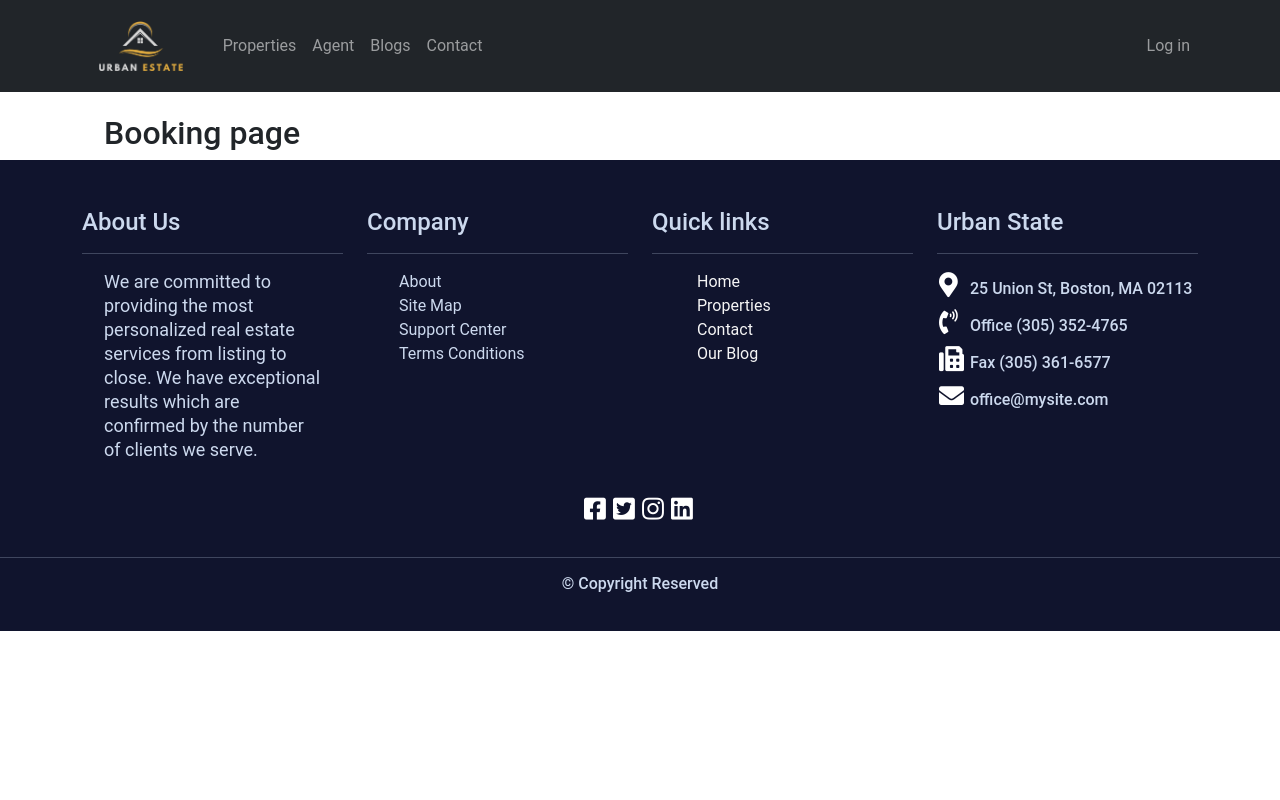
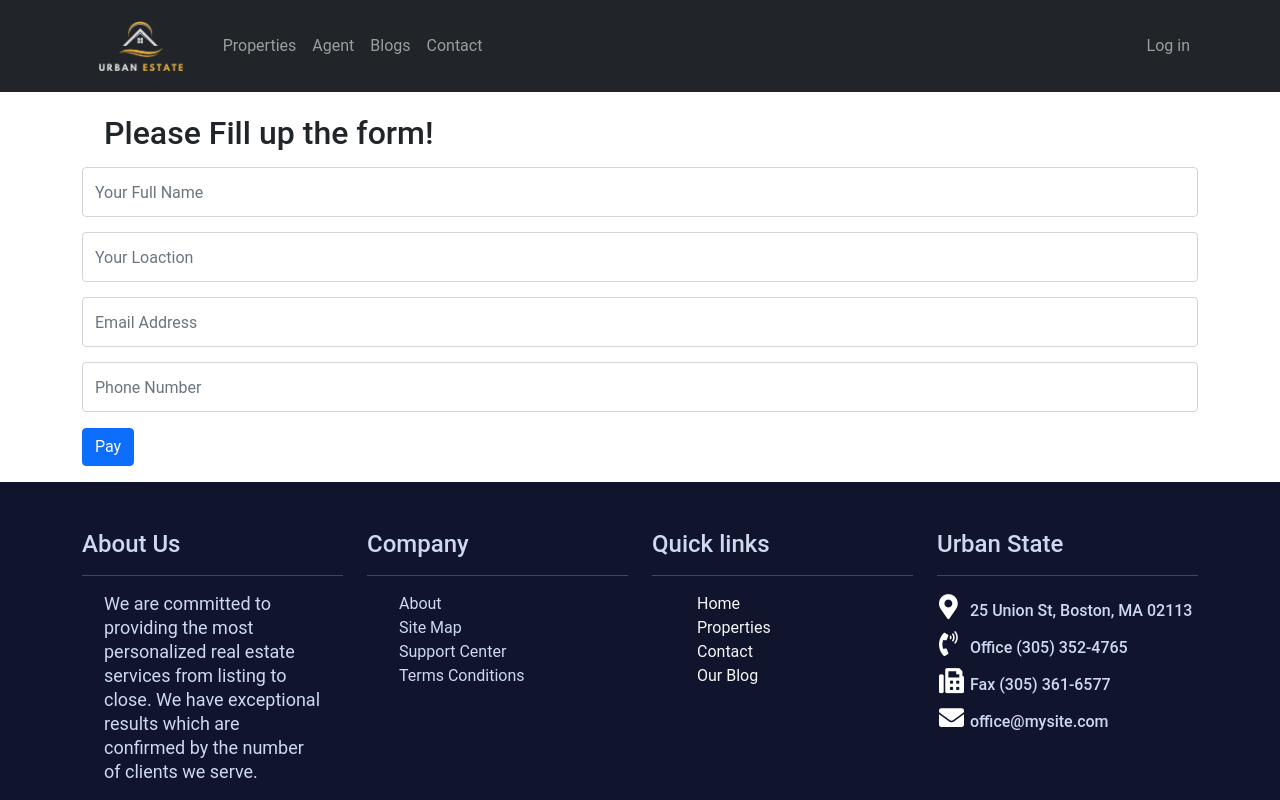
Before and after one commit to webdmamun/client-side-realState, a React (Create React App) app: page /booking in a window 1280 px wide. Shown: the top 800 px of the page. Built offline with nearby package versions, Linux system fonts and the light colour scheme; no server answers.

Commit message:
[booking-form]

```diff
--- a/src/Pages/Booking/Booking.js
+++ b/src/Pages/Booking/Booking.js
@@ -1,10 +1,45 @@
 import React from "react";
 import { Container } from "react-bootstrap";
+import { useForm } from "react-hook-form";
 
 const Booking = () => {
+  const { register, handleSubmit, reset } = useForm();
+  const onSubmit = (data) => {
+    console.log(data);
+    reset();
+  };
   return (
     <Container>
-      <h2>Booking page </h2>
+      <h2>Please Fill up the form!</h2>
+      <form onSubmit={handleSubmit(onSubmit)}>
+        <input
+          type="text"
+          className="form-control"
+          placeholder="Your Full Name"
+          {...register("full-name")}
+        />
+        <input
+          type="text"
+          className="form-control"
+          placeholder="Your Loaction"
+          {...register("location")}
+        />
+        <input
+          type="email"
+          className="form-control"
+          placeholder="Email Address"
+          {...register("email")}
+        />
+        <input
+          type="number"
+          className="form-control"
+          placeholder="Phone Number"
+          {...register("phone")}
+        />
+        <button type="submit" className=" my-3 btn btn-primary">
+          Pay
+        </button>
+      </form>
     </Container>
   );
 };
--- a/src/Pages/Properties/Property/Property.js
+++ b/src/Pages/Properties/Property/Property.js
@@ -25,7 +25,7 @@ const Property = ({ property }) => {
             <div className="d-flex justify-content-between lesson">
               <div>
                 <p>
-                  <i class="fas fa-map-marker-alt"></i> {location}
+                  <i className="fas fa-map-marker-alt"></i> {location}
                 </p>
               </div>
               <div></div>
@@ -38,12 +38,12 @@ const Property = ({ property }) => {
             <div className="d-flex justify-content-between lesson">
               <div>
                 <p>
-                  <i class="fas fa-home"></i> {space}
+                  <i className="fas fa-home"></i> {space}
                 </p>
               </div>
               <div>
                 <p>
-                  <i class="fas fa-bed"></i> {bed}
+                  <i className="fas fa-bed"></i> {bed}
                 </p>
               </div>
             </div>
--- a/src/Pages/Shared/Footer/Footer.js
+++ b/src/Pages/Shared/Footer/Footer.js
@@ -4,8 +4,8 @@ import { Col, Container, Row } from "react-bootstrap";
 import { Link } from "react-router-dom";
 
 const Footer = () => {
-  return (<>
-
+  return (
+    <>
       <div className="footer-div">
         <div className="footer container pt-5">
           <div className="row">
@@ -14,8 +14,9 @@ const Footer = () => {
                 <h4>About Us</h4> <hr />
               </h4>
               <p className="footer-text">
-              We are committed to providing the most personalized real estate services from listing to close. We have exceptional results which
-              are confirmed by the number of clients we serve.
+                We are committed to providing the most personalized real estate
+                services from listing to close. We have exceptional results
+                which are confirmed by the number of clients we serve.
               </p>
             </div>
             <div className="col-3">
@@ -36,34 +37,76 @@ const Footer = () => {
               </h4>
               <ul>
                 <li>
-                <Link style={{paddingLeft: 13, textDecoration: 'none', color: "whitesmoke"}} to="/contact"> Home
+                  <Link
+                    style={{
+                      paddingLeft: 13,
+                      textDecoration: "none",
+                      color: "whitesmoke",
+                    }}
+                    to="/contact"
+                  >
+                    {" "}
+                    Home
                   </Link>
                 </li>
 
-              <li> <Link style={{paddingLeft: 13, textDecoration: 'none', color: "whitesmoke"}} to="/properties">Properties
-                  </Link></li>
-              <li> <Link style={{paddingLeft: 13, textDecoration: 'none', color: "whitesmoke"}} to="/properties">Contact
-                  </Link></li>
-              <li><Link style={{paddingLeft: 13, textDecoration: 'none', color: "whitesmoke"}} to="/blogs">Our Blog
-                  </Link></li>
+                <li>
+                  {" "}
+                  <Link
+                    style={{
+                      paddingLeft: 13,
+                      textDecoration: "none",
+                      color: "whitesmoke",
+                    }}
+                    to="/properties"
+                  >
+                    Properties
+                  </Link>
+                </li>
+                <li>
+                  {" "}
+                  <Link
+                    style={{
+                      paddingLeft: 13,
+                      textDecoration: "none",
+                      color: "whitesmoke",
+                    }}
+                    to="/properties"
+                  >
+                    Contact
+                  </Link>
+                </li>
+                <li>
+                  <Link
+                    style={{
+                      paddingLeft: 13,
+                      textDecoration: "none",
+                      color: "whitesmoke",
+                    }}
+                    to="/blogs"
+                  >
+                    Our Blog
+                  </Link>
+                </li>
               </ul>
             </div>
 
             <div className="col-3">
               <h4>Urban State</h4> <hr />
               <h6>
-              <i class="fas fa-map-marker-alt footer-icon"></i> 25 Union St,
-              Boston, MA 02113
+                <i className="fas fa-map-marker-alt footer-icon"></i> 25 Union
+                St, Boston, MA 02113
               </h6>
               <h6>
-              <i class="fas fa-phone-volume footer-icon"></i> Office (305)
+                <i className="fas fa-phone-volume footer-icon"></i> Office (305)
                 352-4765
               </h6>
               <h6>
-              <i class="fas fa-fax footer-icon"></i> Fax (305) 361-6577
+                <i className="fas fa-fax footer-icon"></i> Fax (305) 361-6577
               </h6>
               <h6>
-              <i class="fas fa-envelope footer-icon"></i> office@mysite.com
+                <i className="fas fa-envelope footer-icon"></i>{" "}
+                office@mysite.com
               </h6>
             </div>
           </div>
```
Lines whose indentation alone changed are shown as unchanged.
